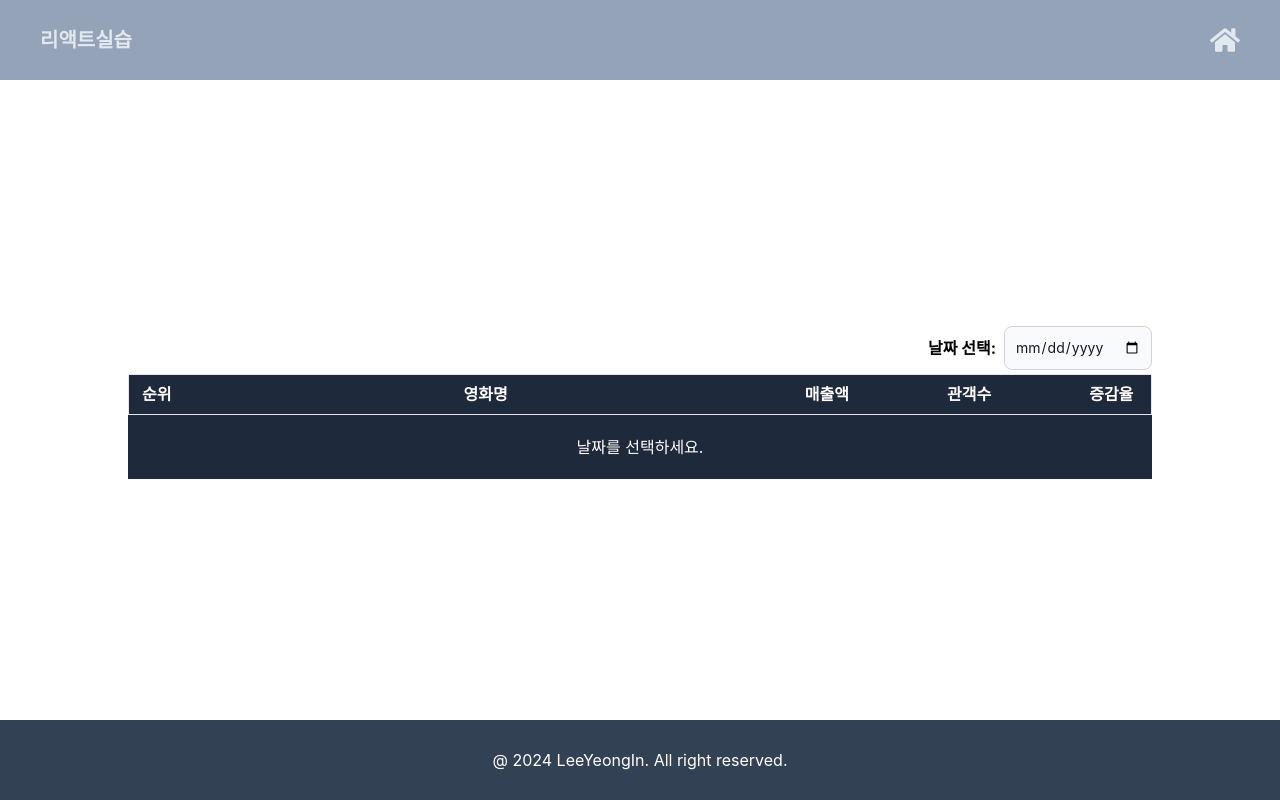
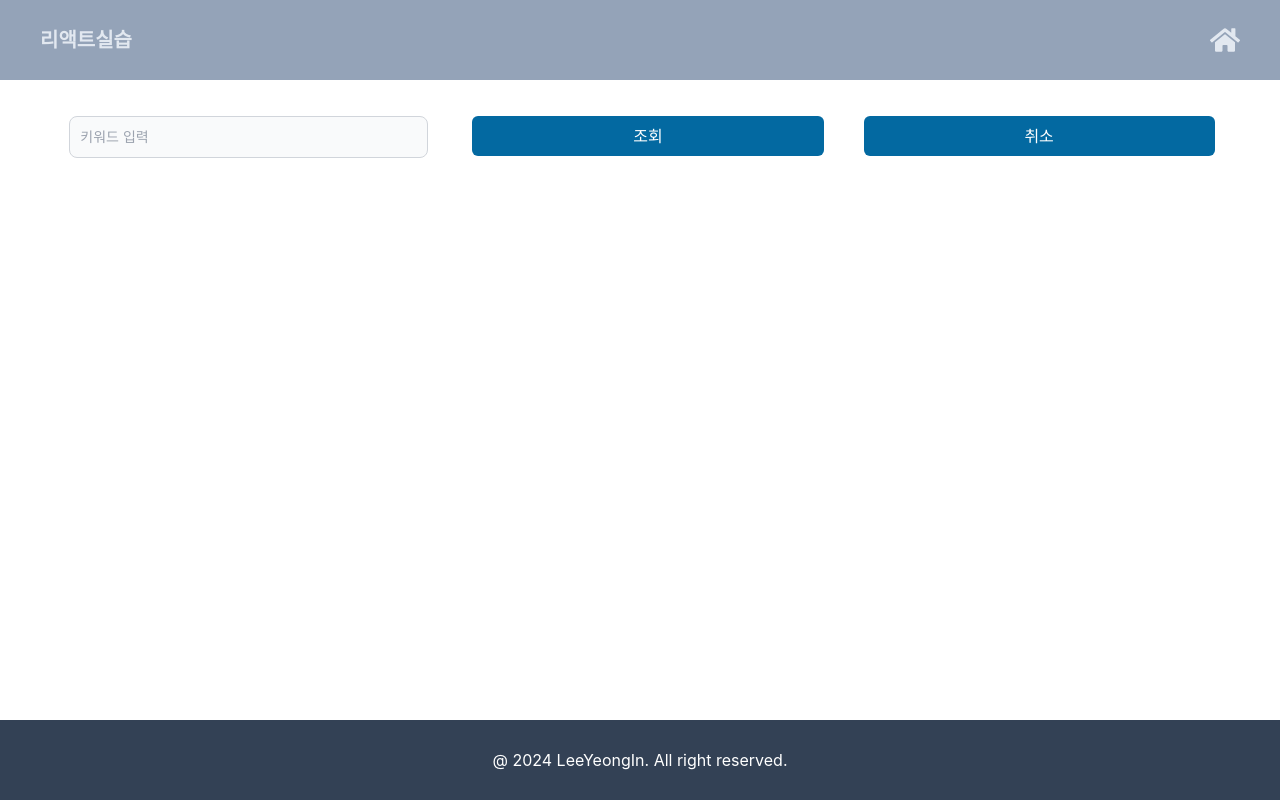
Before and after one commit to LeeYeongin/k6_React, a React (Create React App) app: page / in a window 1280 px wide. Built offline with nearby package versions, Linux system fonts and the light colour scheme.

Commit message:
한국관광공사 검색 사이트 제작 실습

```diff
--- /dev/null
+++ b/src/11/GalleryCard.js
@@ -0,0 +1,43 @@
+export default function GalleryCard({imgUrl, title, ptitle, ktag}) {
+
+    // 키워드 나누기
+    if (ktag.includes(',')) { // 키워드가 여러개일때
+        ktag = ktag.split(',').map(item =>
+            <span className="inline-block bg-gray-200 rounded-full
+                            px-3 py-1 text-sm font-semibold
+                            text-gray-700 mr-2 mb-2"
+                key={item}>
+                # {item}
+            </span>
+        );
+    } else { // 키워드가 하나일때
+        ktag = <span className="inline-block bg-gray-200 rounded-full
+                                px-3 py-1 text-sm font-semibold
+                                text-gray-700 mr-2 mb-2"
+                    >
+                   # {ktag}
+                </span>
+    }
+
+
+
+    return (
+        <div className="max-w-sm rounded overflow-auto shadow-lg
+                        border min-h-96 mb-2">
+            <img className="w-full h-1/2"
+                src={imgUrl}
+                alt={title} />
+            <div className="px-6 py-4">
+                <div className="font-bold text-xl mb-2">
+                    {title}
+                </div>
+                <p className="text-gray-700 text-base">
+                    {ptitle}
+                </p>
+            </div>
+            <div className="px-6 pt-1 pb-2">
+                {ktag}
+            </div>
+        </div>
+    )
+}
--- /dev/null
+++ b/src/11/GalleryMain.js
@@ -0,0 +1,98 @@
+import GalleryCard from "./GalleryCard";
+import TailButton from "../UI/TailButton";
+import TailInput from "../UI/TailInput";
+import { useEffect, useRef, useState } from "react";
+
+export default function GalleryMain() {
+    const keyword = useRef();
+    const [tdata, setTdata] = useState();
+    const [tags, setTags] = useState();
+
+    useEffect(() => {
+        if(!tdata)
+            return;
+
+        // console.log(tdata[0].galSearchKeyword)
+        let tmp = tdata.map(item =>
+            <GalleryCard key={item.galContentId}
+                         imgUrl={item.galWebImageUrl.replace('http://', 'https://')}
+                         title={item.galTitle}
+                         ptitle={item.galPhotographyLocation}
+                         ktag={item.galSearchKeyword}
+            />
+        )
+
+        setTags(tmp)
+    }, [tdata])
+
+    const getData = (w) => {
+        let url = `https://apis.data.go.kr/B551011/PhotoGalleryService1/gallerySearchList1?`;
+        url = url + `serviceKey=${process.env.REACT_APP_APIKEY}`;
+        url = url + `&numOfRows=10&pageNo=1&MobileOS=ETC&MobileApp=AppTest&arrange=A`;
+        url = url + `&keyword=${w}&_type=json`;
+
+        console.log(url);
+
+        // 데이터 패치
+        fetch(url)
+        .then(resp => resp.json())
+        .then(data => setTdata(data.response.body.items.item)) // console.log(data.response.body.items.item)
+        .then(err => console.log(err));
+    }
+
+    const handleKeyword = () => {
+        // console.log(keyword.current.value);
+    }
+
+    const handleFetch = () => {
+        if (keyword.current.value === ''){
+            alert('키워드를 입력하세요.');
+            keyword.current.focus();
+            return;
+        }
+
+        let w = encodeURI(keyword.current.value); // 인코딩
+        console.log(w);
+        getData(w);
+    }
+
+    const handleClear = () => {
+        // 모든 데이터 초기화
+        setTdata('');
+        setTags('');
+        keyword.current.value = '';
+        keyword.current.focus();
+    }
+
+
+    return (
+        <div className="w-11/12 flex flex-col
+                        mt-5
+                        h-full justify-start items-center">
+            <div className="w-full grid grid-cols-1 md:grid-cols-3 gap-4
+                            p-2">
+                <div className="p-2">
+                    <TailInput type='text'
+                        inputRef={keyword}
+                        ph='키워드 입력'
+                        handleChange={handleKeyword} />
+                </div>
+                <div className="px-3">
+                    <TailButton caption='조회'
+                        color='sky'
+                        handleClick={handleFetch} />
+                </div>
+                <div className="px-3">
+                    <TailButton caption='취소'
+                        color='sky'
+                        handleClick={handleClear} />
+                </div>
+            </div>
+            <div className="w-full grid grid-cols-1
+                            md:grid-cols-2 lg:grid-cols-3
+                            gap-4 p-2">
+                {tags}
+            </div>
+        </div>
+    )
+}
--- a/src/App.js
+++ b/src/App.js
@@ -1,6 +1,6 @@
 // import './App.css';
 import { FaHome } from "react-icons/fa";
-import BoxOffice from "./05/BoxOffice";
+import GalleryMain from "./11/GalleryMain";
 
 function App() {
   return (
@@ -21,7 +21,7 @@ function App() {
       </header>
       <main className='grow flex flex-col justify-center items-center
                        overscroll-y-auto'>
-        <BoxOffice/>
+        <GalleryMain />
       </main>
       <footer className='flex justify-center items-center
                         min-h-20 bg-slate-700
--- a/src/UI/TailButton.js
+++ b/src/UI/TailButton.js
@@ -17,7 +17,7 @@ export default function TailButton({ caption, color, handleClick }) {
         'sky': 'hover:bg-sky-900',
     }
 
-    const bColor = `px-4 py-2 rounded-md m-4 ${colorObj[color]} text-white ${hoverObj[color]}`;
+    const bColor = `w-full px-4 py-2 rounded-md m-2 ${colorObj[color]} text-white ${hoverObj[color]}`;
 
     // 방법 2
     // let c = 'bg-sky-700 bg-green-700 bg-orange-700 bg-red-700 bg-blue-700';
```
Also changed, not shown: src/11/GalleryData.json (added, +12 -0 lines).
